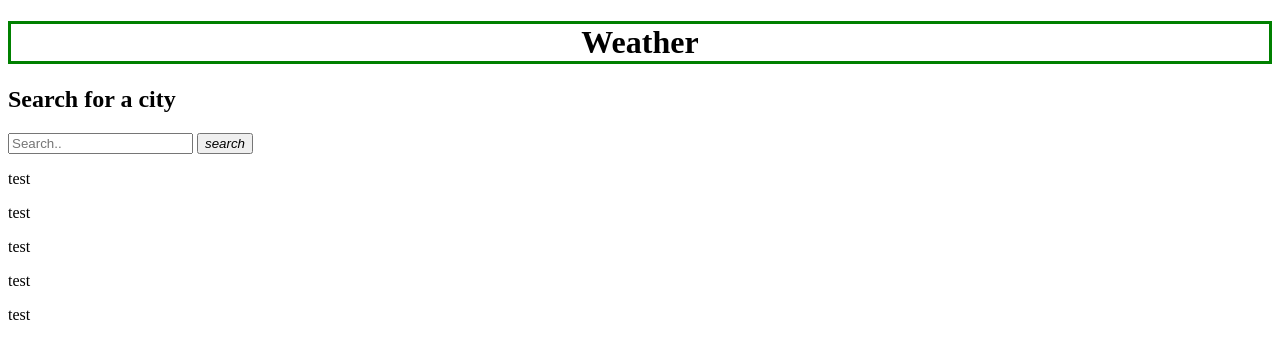
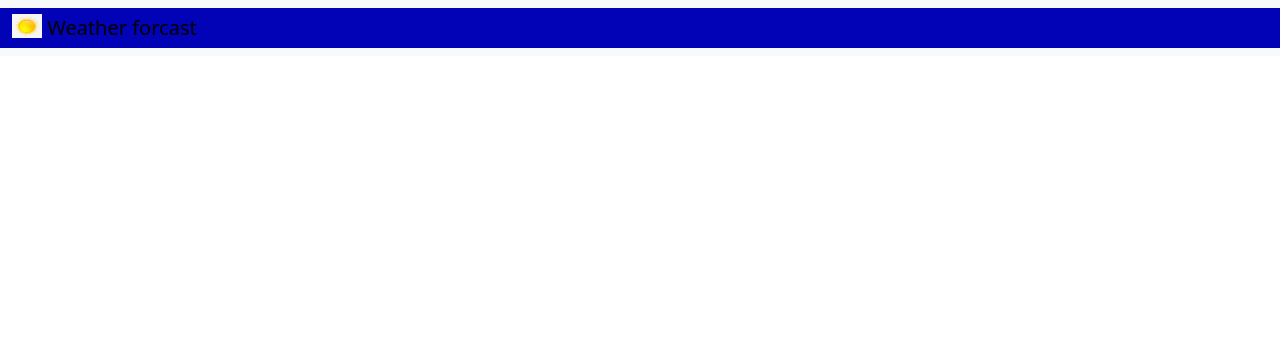
Before and after one commit to chappzach24/Weather-ServerSideAPI, a plain HTML site: page index.html in a window 1280 px wide. Drawn offline with nearby package versions, Linux system fonts and the light colour scheme.

Commit message:
added some html

```diff
--- a/assets/style.css
+++ b/assets/style.css
@@ -2,3 +2,8 @@ h1 {
     text-align: center;
     border: 3px solid green;
   }
+
+  .container-fluid{
+    background-color: rgb(2, 2, 182);
+    font-size: 3rem;
+  }
--- a/index.html
+++ b/index.html
@@ -3,35 +3,20 @@
 <head>
     <meta charset="UTF-8">
     <meta name="viewport" content="width=device-width, initial-scale=1.0">
+    <link href="https://cdn.jsdelivr.net/npm/bootstrap@5.3.2/dist/css/bootstrap.min.css" rel="stylesheet" integrity="sha384-T3c6CoIi6uLrA9TneNEoa7RxnatzjcDSCmG1MXxSR1GAsXEV/Dwwykc2MPK8M2HN" crossorigin="anonymous">
     <link rel="stylesheet" href="assets/style.css">
     <title>Weather</title>
 </head>
 <body>
-    <headerx>
-        <h1>Weather</h1>
-    </header>
-
     <main>
-        <h2>Search for a city</h2>
-        <div class="search-container">
-            <form action="/action_page.php">
-              <input type="text" placeholder="Search.." name="search">
-              <button type="submit"><i class="search">search</i></button>
-            </form>
-        </div>
-
-        <div class="history">
-            <p>test</p>
-            <p>test</p>
-            <p>test</p>
-            <p>test</p>
-            <p>test</p>
-
-        </div>
-
-        <div>
-
-        </div>
+        <nav class="navbar bg-body-tertiary">
+            <div class="container-fluid">
+              <a class="navbar-brand" href="#">
+                <img src="sun.webp" alt="Logo" width="30" height="24" class="d-inline-block align-text-top">
+                Weather forcast
+              </a>
+            </div>
+          </nav>
     </main>
 </body>
 </html>
```
Also changed, not shown: 06-server-side-apis-homework-demo.png (added), sun.webp (added).
